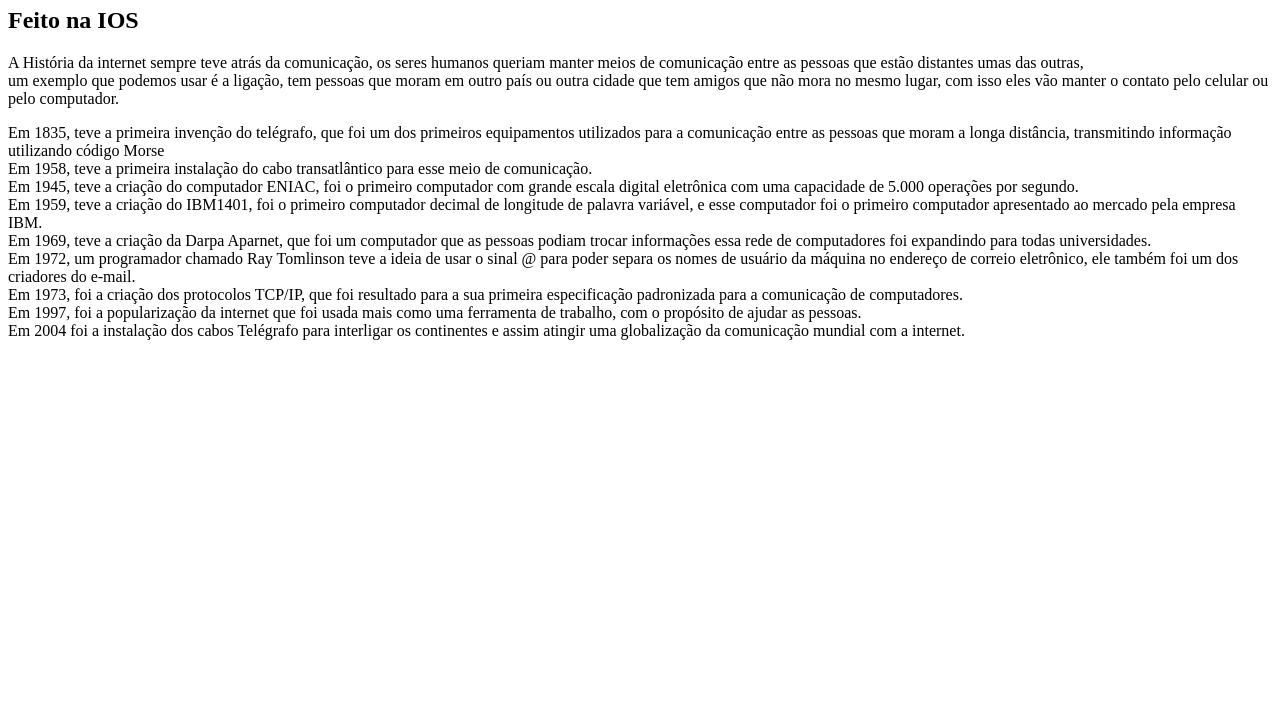
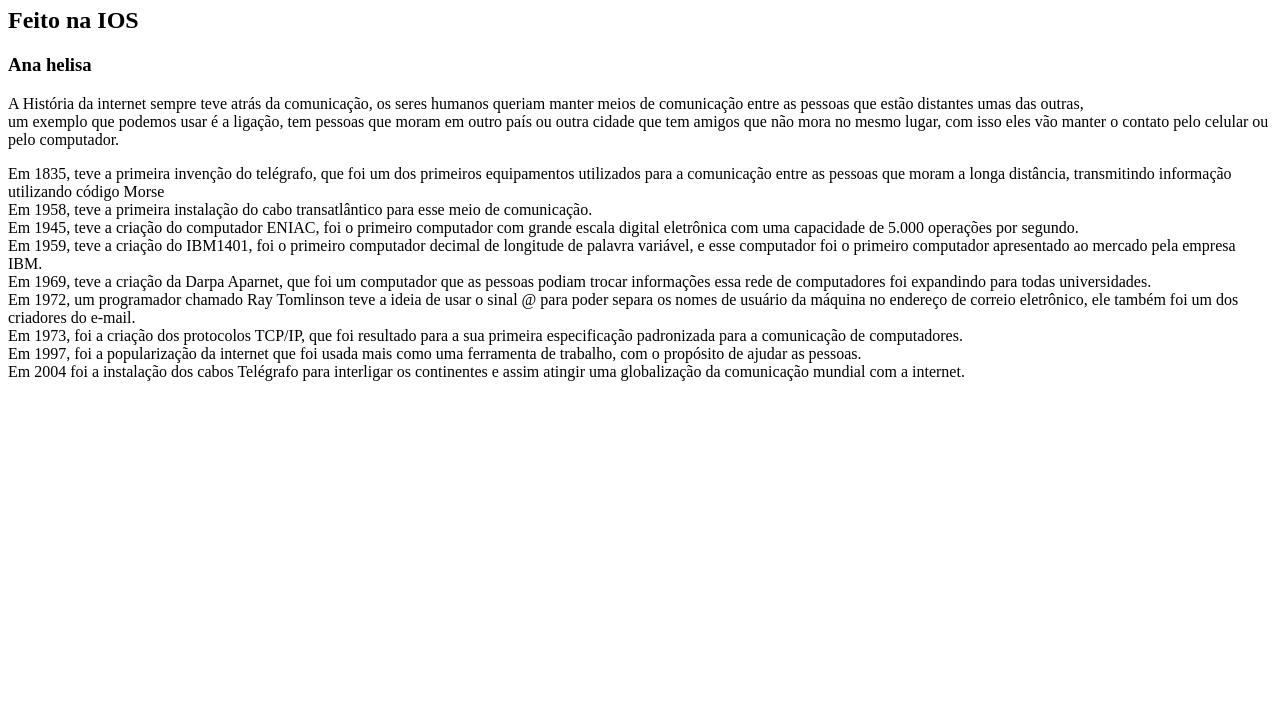
Before and after one commit to AnaHMFreitas/resumoHTML, a plain HTML site: page HTML/Aula01/index.HTML in a window 1280 px wide. Shown: the part 73-800 px from the top of the page. Drawn offline with Linux system fonts and the light colour scheme.

Commit message:
adicionei  o meu nome

```diff
--- a/HTML/Aula01/index.HTML
+++ b/HTML/Aula01/index.HTML
@@ -8,7 +8,7 @@
 <body>
     <h1>Historia da Internet</h1>
     <h2>Feito na IOS</h2>
-
+     <h3>Ana helisa</h3>
     <p> A História da internet sempre teve atrás da comunicação, os seres humanos queriam manter meios de comunicação entre as pessoas que estão distantes umas das outras, <br>
         um exemplo que podemos usar é a ligação, tem pessoas que moram em outro país ou outra cidade que tem amigos que não mora no mesmo lugar,
         com isso eles vão manter o contato pelo celular ou pelo computador.</p>
```
